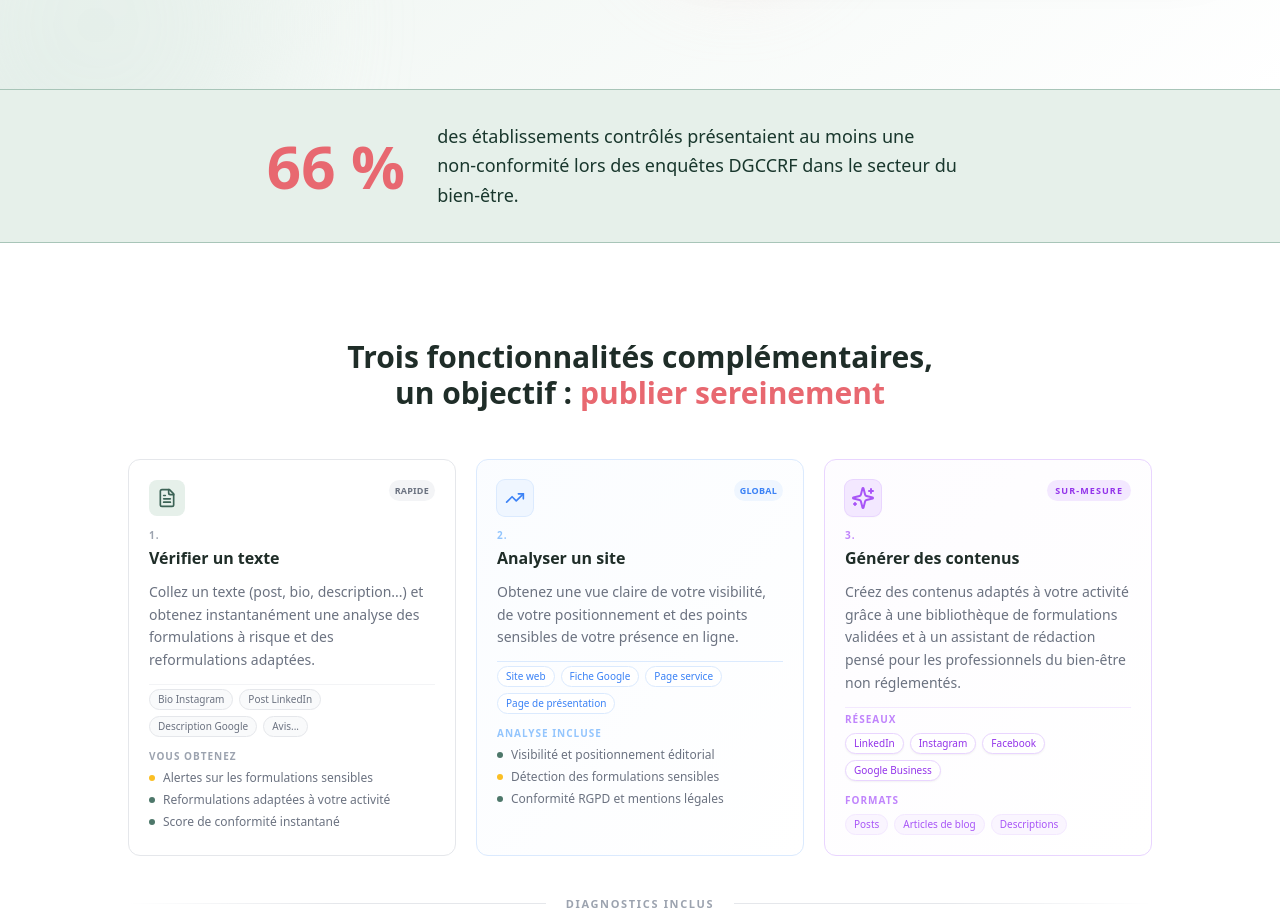
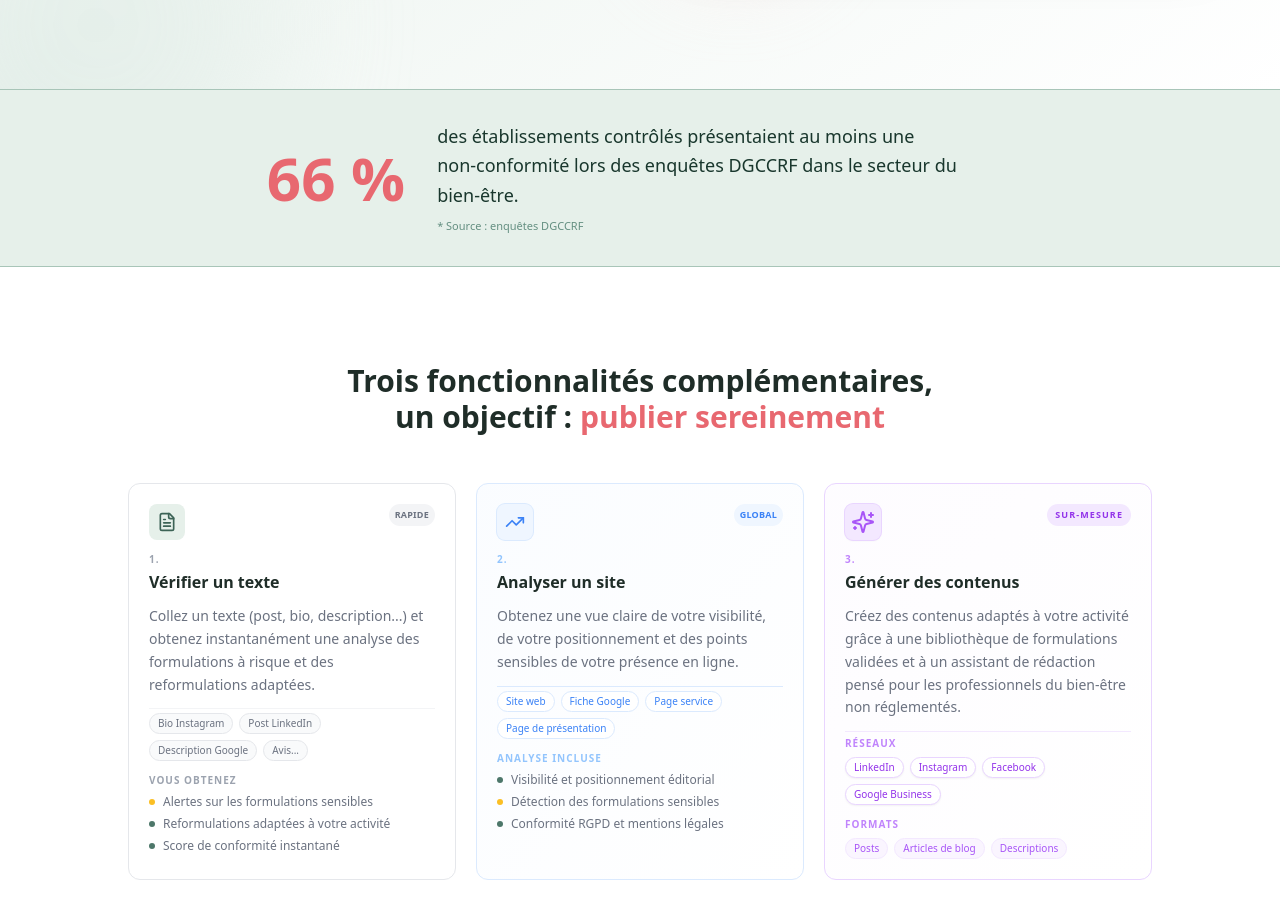
Before and after one commit to annesophieassalit-dev/Projet-outils-seo-et-droit, a Next.js app: page / in a window 1280 px wide. Shown: the part 860-1779 px from the top of the page. Built offline with nearby package versions, Linux system fonts and the light colour scheme.

Commit message:
DGCCRF band: add source note, narrow max-w to 3xl
https://claude.ai/code/session_0195qF7QSDyrKh9r9D2WuRZE

```diff
--- a/src/app/page.tsx
+++ b/src/app/page.tsx
@@ -244,11 +244,14 @@ export default function LandingPage() {
 
       {/* ─── Bande stat DGCCRF ──────────────────────────────────────────── */}
       <div className="bg-zen-50 border-y border-zen-200 py-8 px-4 sm:px-6">
-        <div className="max-w-5xl mx-auto flex flex-col sm:flex-row items-center justify-center gap-4 sm:gap-8 text-center sm:text-left">
+        <div className="max-w-3xl mx-auto flex flex-col sm:flex-row items-center justify-center gap-4 sm:gap-8 text-center sm:text-left">
           <span className="text-6xl font-extrabold text-coral-500 shrink-0">66 %</span>
-          <p className="text-zen-900 text-lg leading-relaxed max-w-xl">
-            des établissements contrôlés présentaient au moins une <span className="whitespace-nowrap">non-conformité</span> lors des enquêtes DGCCRF dans le secteur du <span className="whitespace-nowrap">bien-être.</span>
-          </p>
+          <div>
+            <p className="text-zen-900 text-lg leading-relaxed max-w-xl">
+              des établissements contrôlés présentaient au moins une <span className="whitespace-nowrap">non-conformité</span> lors des enquêtes DGCCRF dans le secteur du <span className="whitespace-nowrap">bien-être.</span>
+            </p>
+            <p className="text-[11px] text-zen-400 mt-2">* Source : enquêtes DGCCRF</p>
+          </div>
         </div>
       </div>
 
```
